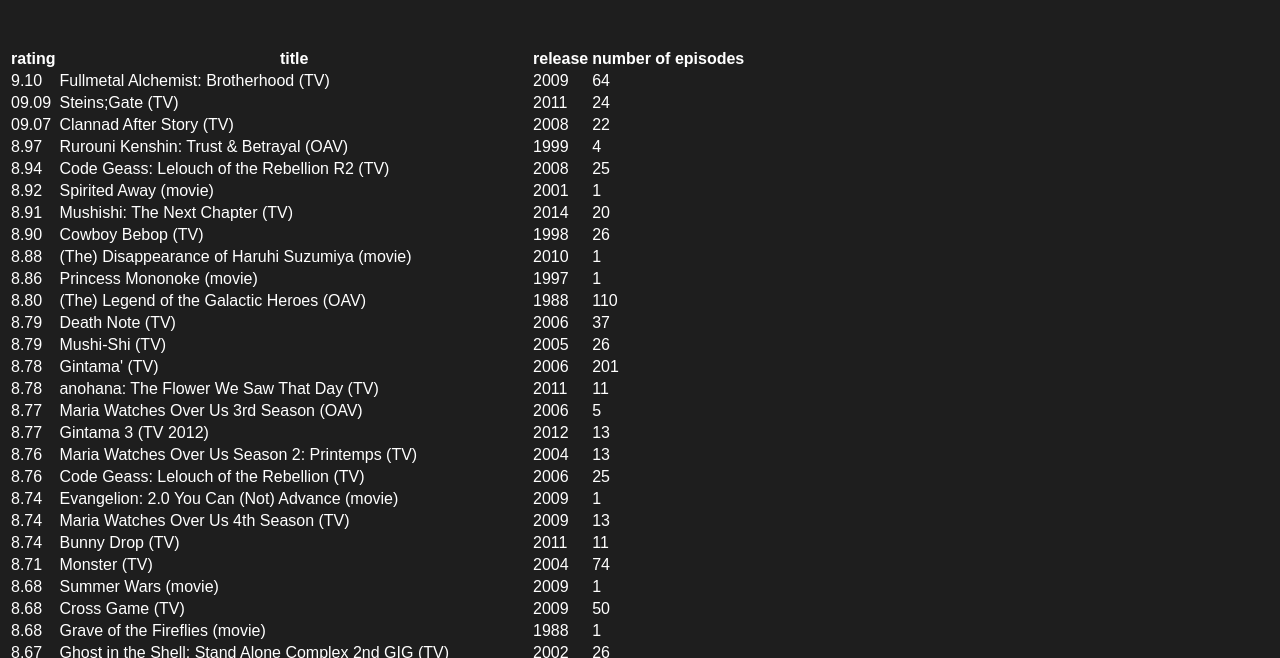
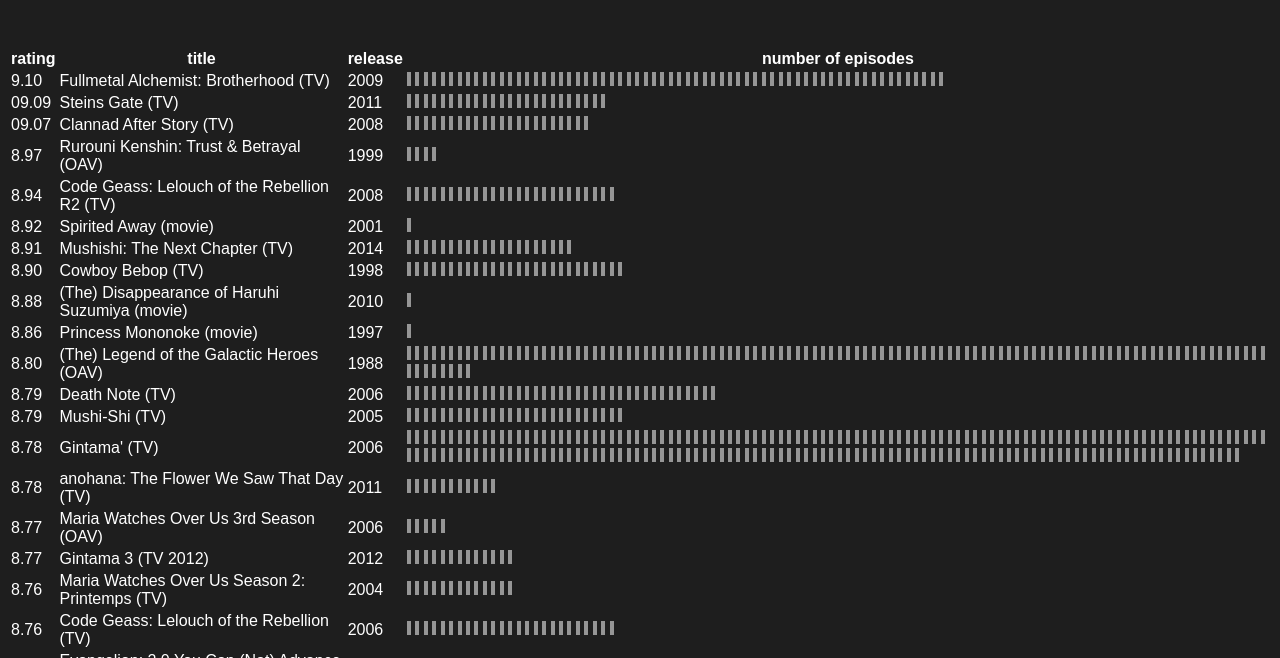
Before and after one commit to rinarai20/anime, a website built with webpack: page index.html in a window 1280 px wide. Shown: the part 130-788 px from the top of the page. Built offline with nearby package versions, Linux system fonts and the light colour scheme; a web font is replaced by a local one.

Commit message:
квадратики

```diff
--- a/data/anime-top-100.csv
+++ b/data/anime-top-100.csv
@@ -1,6 +1,6 @@
 title,rating,votes,episodes,special,fillers,duration,release
 Fullmetal Alchemist: Brotherhood (TV),9.10,5445,64,4,0,24,2009
-Steins;Gate (TV),09.09,4313,24,2,0,25,2011
+Steins Gate (TV),09.09,4313,24,2,0,25,2011
 Clannad After Story (TV),09.07,5046,22,3,0,25,2008
 Rurouni Kenshin: Trust & Betrayal (OAV),8.97,6581,4,0,0,30,1999
 Code Geass: Lelouch of the Rebellion R2 (TV),8.94,7645,25,0,0,25,2008
--- a/scripts/index.js
+++ b/scripts/index.js
@@ -7,11 +7,19 @@
 		const table = document.getElementById('episodes-table')
 
 		cartoons.forEach(item => {
+			let squares = ''
+			let i = 0;
+			while (i <  Number(item.episodes)) {
+			  squares += '<div class="cell dip"></div> '
+			  i++
+			}
+
+
 			const rowHtml = `<tr>
 	            <td>${item.rating}</td>
 	            <td>${item.title}</td>
 	            <td>${item.release}</td>
-	            <td>${item.episodes}</td>
+	            <td>${squares}</td>
         	</tr>`;
 			table.insertAdjacentHTML('beforeend', rowHtml);
 //			document.write(item.title + '<br>')
```
Also changed, not shown: example.html (+14 -0 lines).
